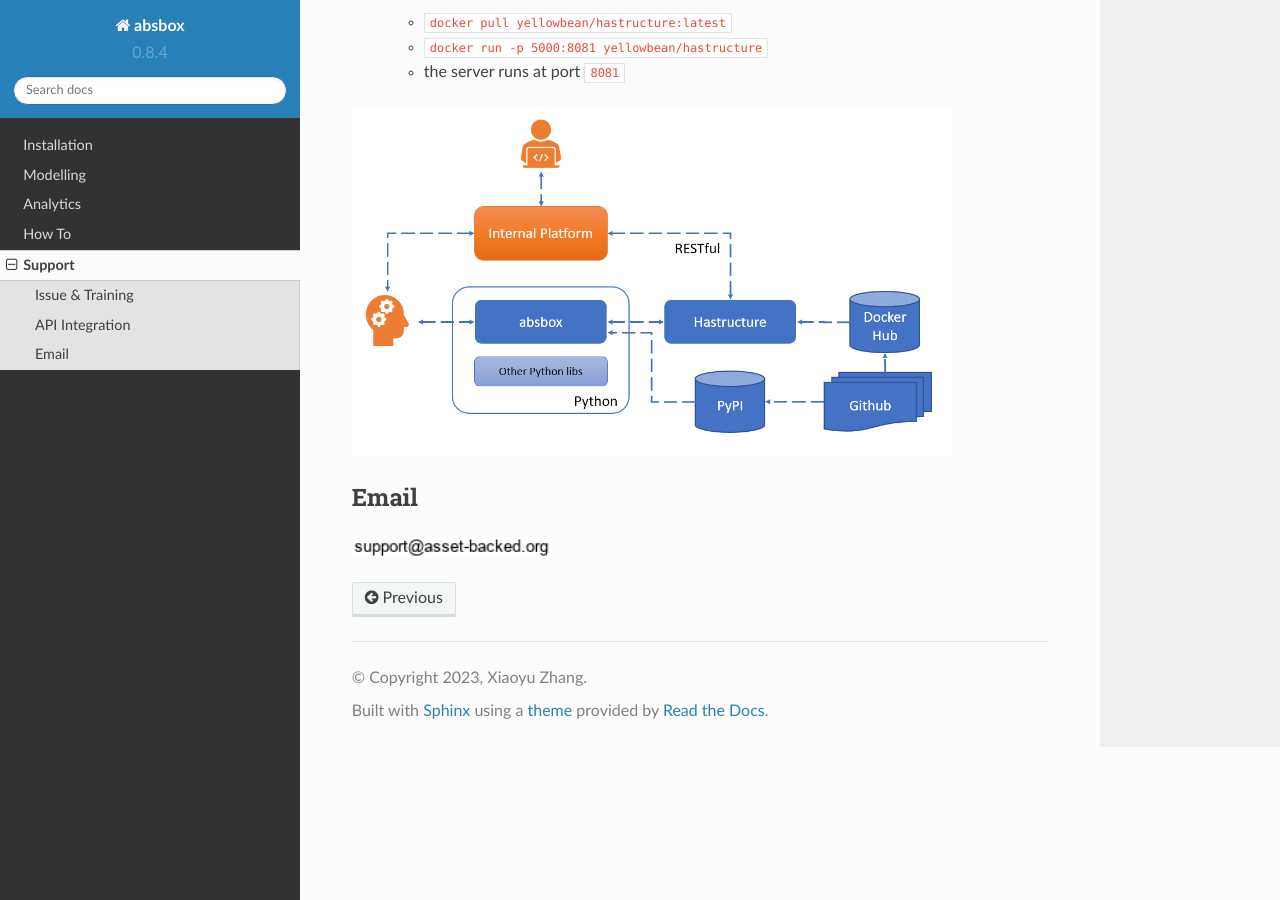
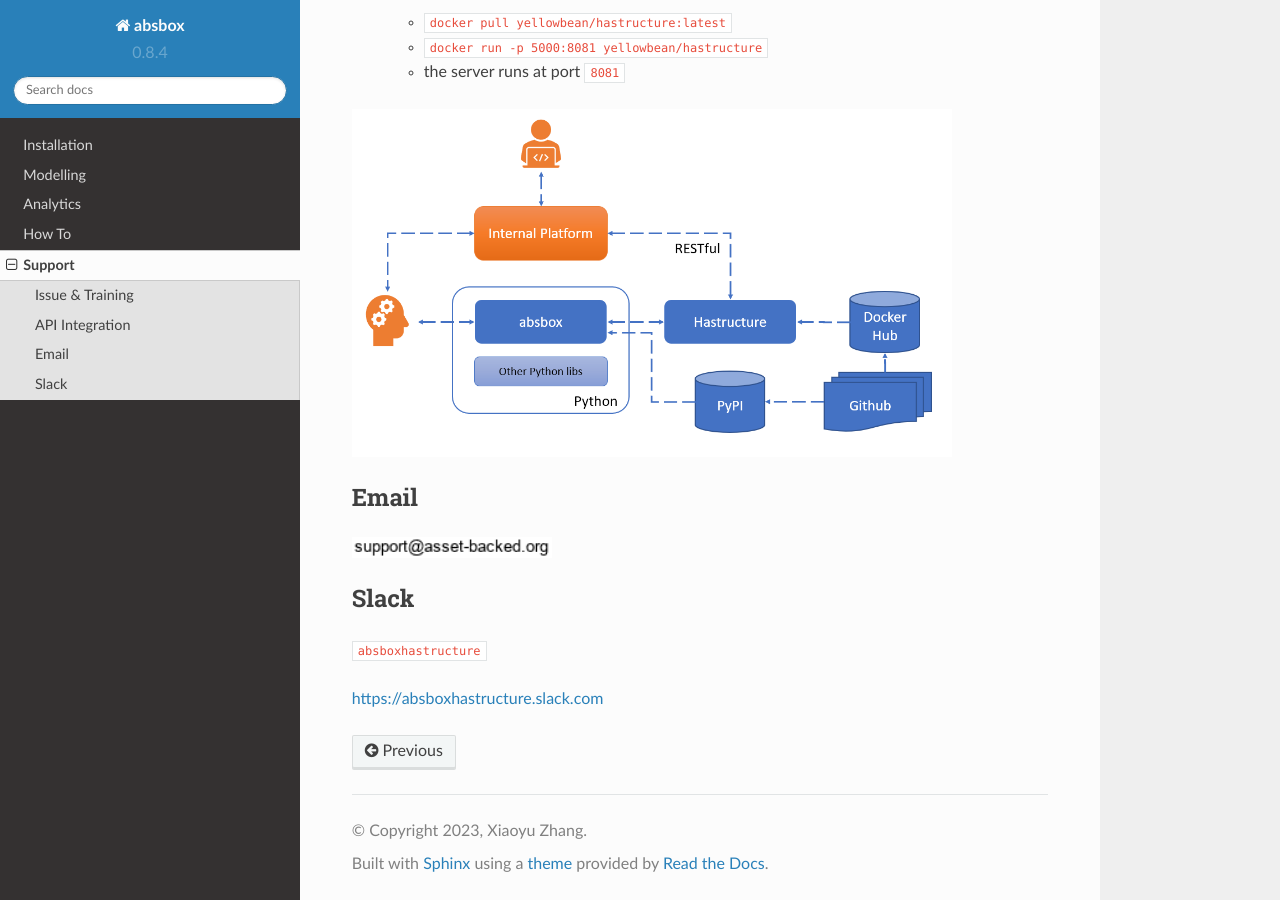
Before and after one commit to yellowbean/absbox-doc, a Sphinx documentation site: the page built from docs/source/support.rst, in a window 1280 px wide and 900 px high, scrolled down 587 px. Built offline with Sphinx 7.4.7 and the Read the Docs theme 2.0.0, drawn with Linux system fonts in a browser that asks for light colours.

Commit message:
adding slack support

```diff
--- a/docs/source/support.rst
+++ b/docs/source/support.rst
@@ -33,3 +33,10 @@
 .. image:: img/email-image.png
   :width: 200
   :alt: Support Email
+
+Slack
+---------
+
+``absboxhastructure``
+
+https://absboxhastructure.slack.com
```
